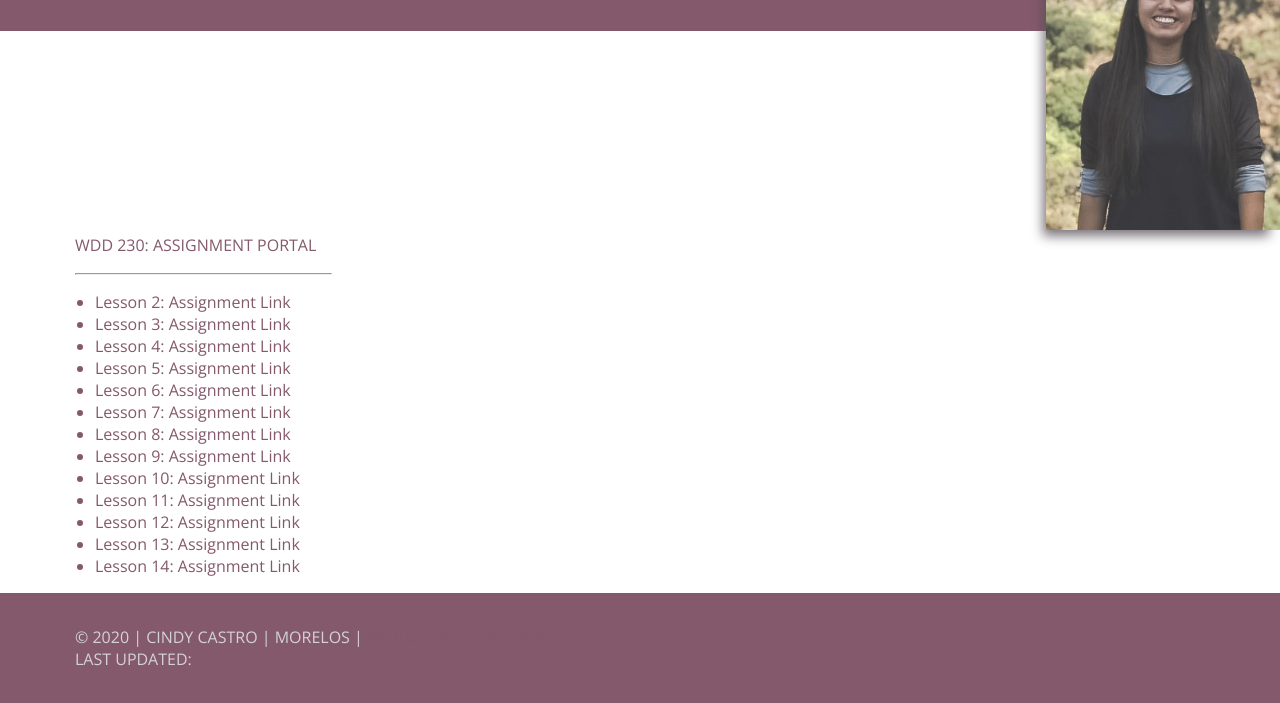
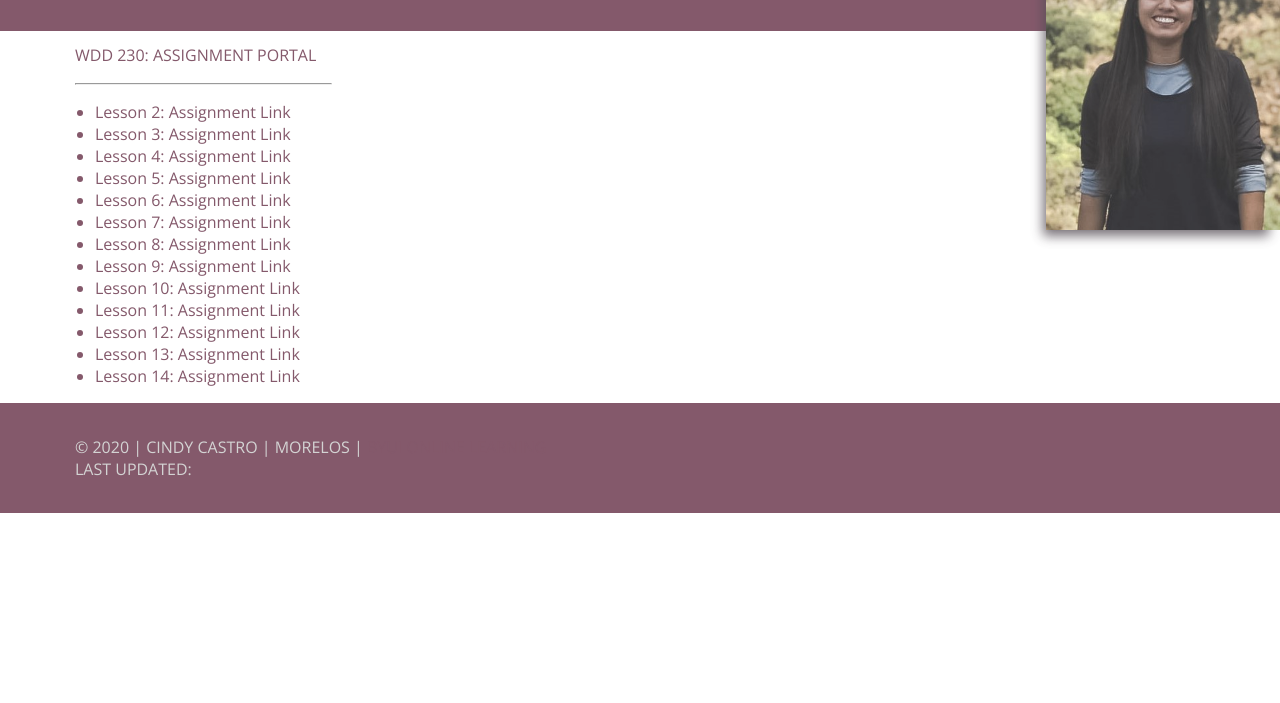
Before and after one commit to cindycastroc/cindycastroc.github.io, a plain HTML site: page index.html in a window 1280 px wide. Shown: the part 100-803 px from the top of the page. Drawn offline with nearby package versions, Linux system fonts and the light colour scheme; a web font is replaced by a local one.

Commit message:
Adding magin top again

```diff
--- a/index.html
+++ b/index.html
@@ -45,6 +45,7 @@
         .main {
             font-family: 'Open Sans', sans-serif;
             color: #84596B;
+            margin-top: -190px;
         }
         .course-title {
             margin-left: 75px;
```
